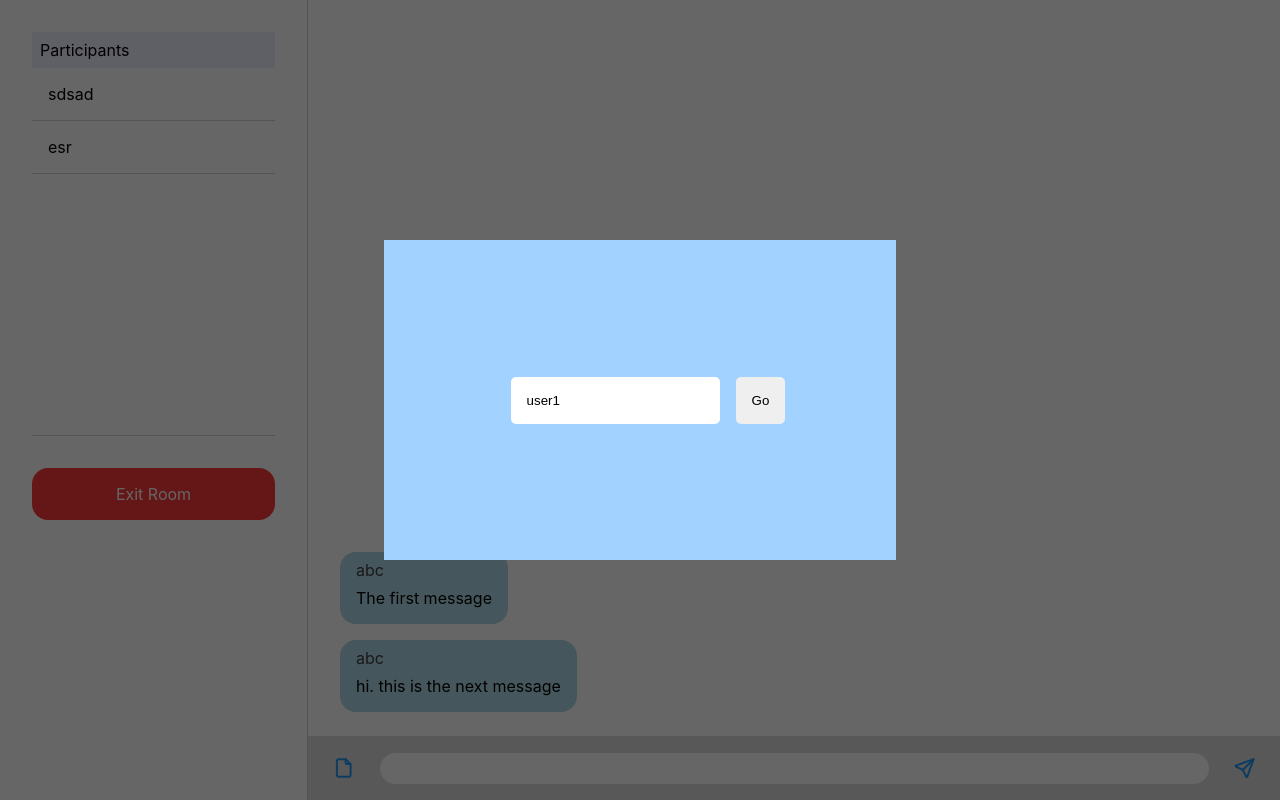
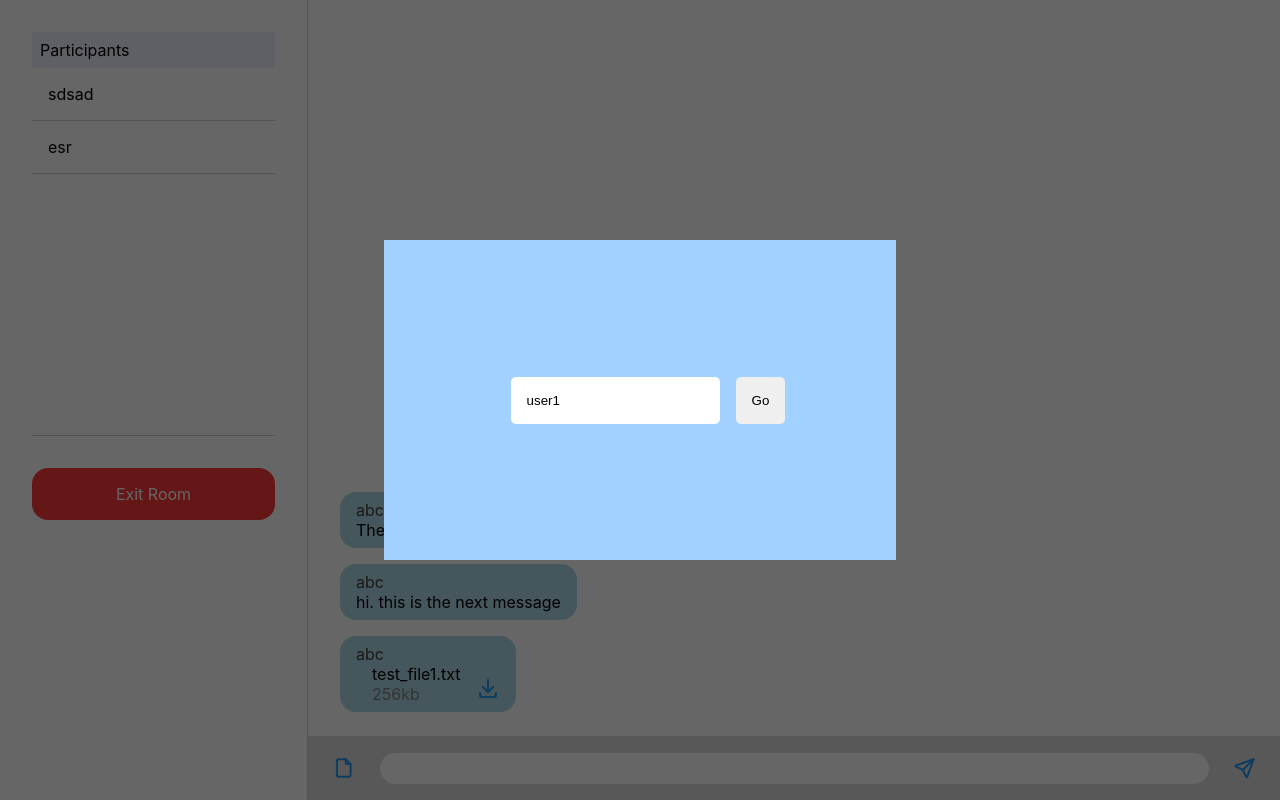
Before and after one commit to xuanlc113/serverless-chatroom, a React (Create React App) app in the folder client/: page /1 in a window 1280 px wide. Built offline with nearby package versions, Linux system fonts and the light colour scheme.

Commit message:
add file-type message

```diff
--- a/client/src/Chat.js
+++ b/client/src/Chat.js
@@ -8,8 +8,9 @@ import MessageText from "./MessageText";
 export default function Chat(props) {
   const [roomId, setRoomId] = useState(useParams().id);
   const [messages, setMessages] = useState([
-    { name: "abc", message: "The first message" },
-    { name: "abc", message: "hi. this is the next message" }
+    { name: "abc", message: "The first message", type:"text" },
+    { name: "abc", message: "hi. this is the next message", type: "text" },
+    { name: "abc", filename: "test_file1.txt", filesize: "256", type: "file"}
   ]);
   const [message, setMessage] = useState("");
   const [file, setFile] = useState(null);
@@ -20,7 +21,7 @@ export default function Chat(props) {
   const submitHandler = (e) => {
     e.preventDefault();
     if (message != "") {
-      setMessages(prev => [...prev, {name: props.user, message: message}]);
+      setMessages(prev => [...prev, {name: props.user, message: message, type: "text"}]);
       setMessage("");
     }
     if (file != null) {
@@ -50,7 +51,7 @@ export default function Chat(props) {
     <div className="chat">
       <div className="chat-container">
         {messages.map((message) => (
-          <MessageText user={props.user} name={message.name} message={message.message} />
+          <MessageText user={props.user} {...message} />
         ))}
         <div className="chat-anchor" ref={anchor}/>
       </div>
--- a/client/src/MessageText.css
+++ b/client/src/MessageText.css
@@ -24,10 +24,56 @@
 
 .message-name {
   color: rgb(61, 61, 61);
-  margin: 0.5rem 1rem;
+  margin: 0.5rem 1rem 0;
 }
 
 .message-text {
-  margin: 0.5rem 1rem 1rem;
+  margin: 0 1rem 0.5rem;
   white-space: pre-wrap;
 }
+
+.message-file {
+  display: flex;
+  align-items: center;
+  margin: 0 1rem;
+}
+
+.message-filename {
+  margin: 0rem 1rem;
+}
+
+.message-filesize {
+  margin: 0rem 1rem 0.5rem;
+  color: grey;
+}
+
+.message-icon {
+  color: #2196f3;
+}
+
+.message-icon:hover {
+  cursor: pointer;
+  background: white;
+  border-radius: 1rem;
+  padding: 2px;
+}
+
+.message-file-download {
+  margin: 0rem 1rem 0.5rem;
+  display: flex;
+  align-items: center;
+}
+
+.message-file-download > .progress-bar {
+  width: 10rem;
+  background: white;
+  height: 5px;
+  margin-right: 1rem;
+}
+
+.message-file-download > .progress-bar > span {
+  display: block;
+  background: blue;
+  height: 5px;
+  z-index: 2;
+}
--- a/client/src/MessageText.js
+++ b/client/src/MessageText.js
@@ -1,16 +1,47 @@
-import React from "react";
+import React, { useState } from "react";
+import { IconDownload } from '@tabler/icons';
 import "./MessageText.css";
 
 export default function MessageText(props) {
+
     return (
-        <div className={"message-container " +
-            (props.user == props.name ? "user" : "")}
-        >
-            <div className={"message-pad " +
-            (props.user == props.name ? "user" : "")}>
+        <div className={"message-container " + (props.user == props.name ? "user" : "")}>
+            <div className={"message-pad " + (props.user == props.name ? "user" : "")}>
                 <p className="message-name">{props.name}</p>
+                {props.type == "text" ?
                 <p className="message-text">{props.message}</p>
+                :
+                <FileMessage {...props} />
+                }
             </div>
         </div>
     )
 }
+
+function FileMessage(props) {
+    const [downloaded, setDownloaded] = useState(false);
+    const [downloading, setDownloading] = useState(false);
+    const current = 200;
+    const percent = 42;
+
+    const downloadFile = () => {
+        setDownloaded(true);
+        setDownloading(true);
+    }
+    return (
+        <div className="message-file">
+            <div class="message-file-info">
+                <p className="message-filename">{props.filename}</p>
+                {!downloading ?
+                <p className="message-filesize">{props.filesize}kb</p>
+                :
+                <div className="message-file-download">
+                    <div className="progress-bar" ><span style={{width: `${percent}%`}}/></div>
+                    <p>{current}kb/{props.filesize}kb</p>
+                </div>
+                }
+            </div>
+            {!downloaded && <IconDownload className="message-icon download" onClick={downloadFile}/>}
+        </div>
+    )
+}
```
